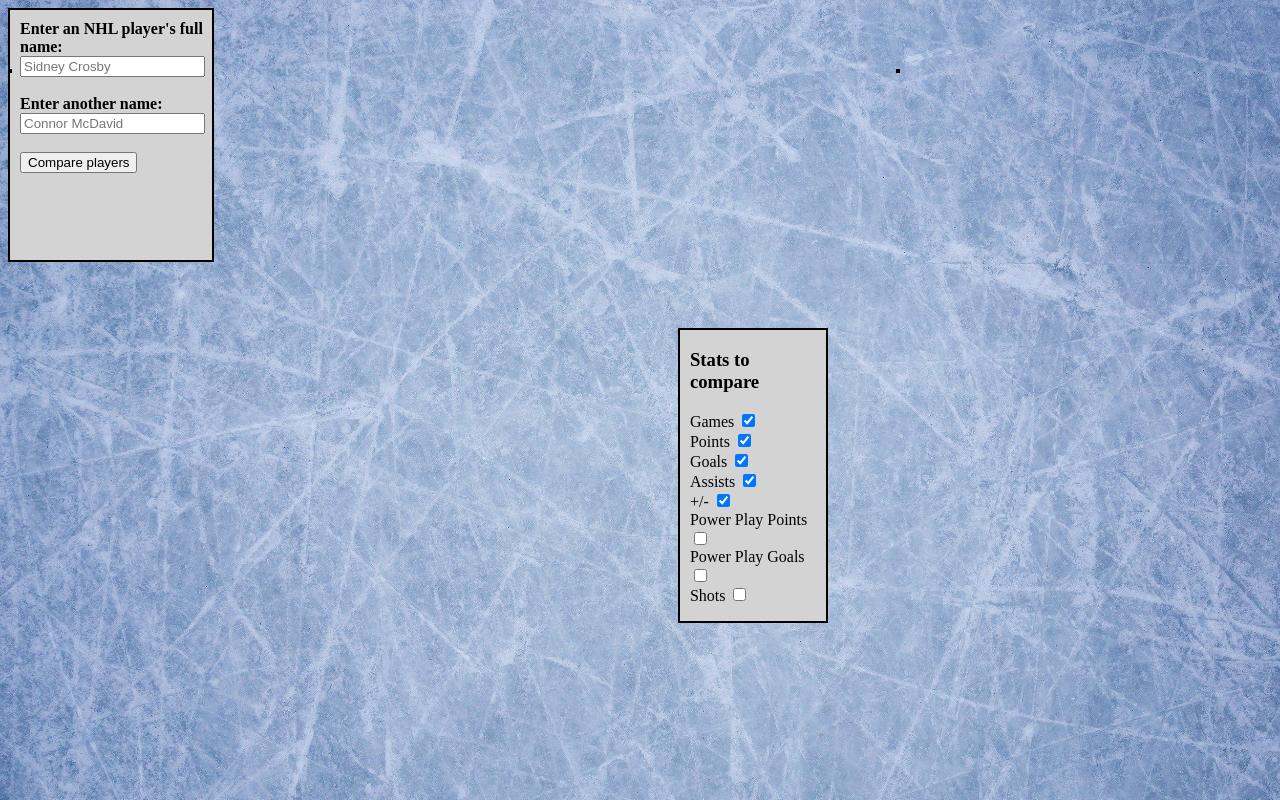
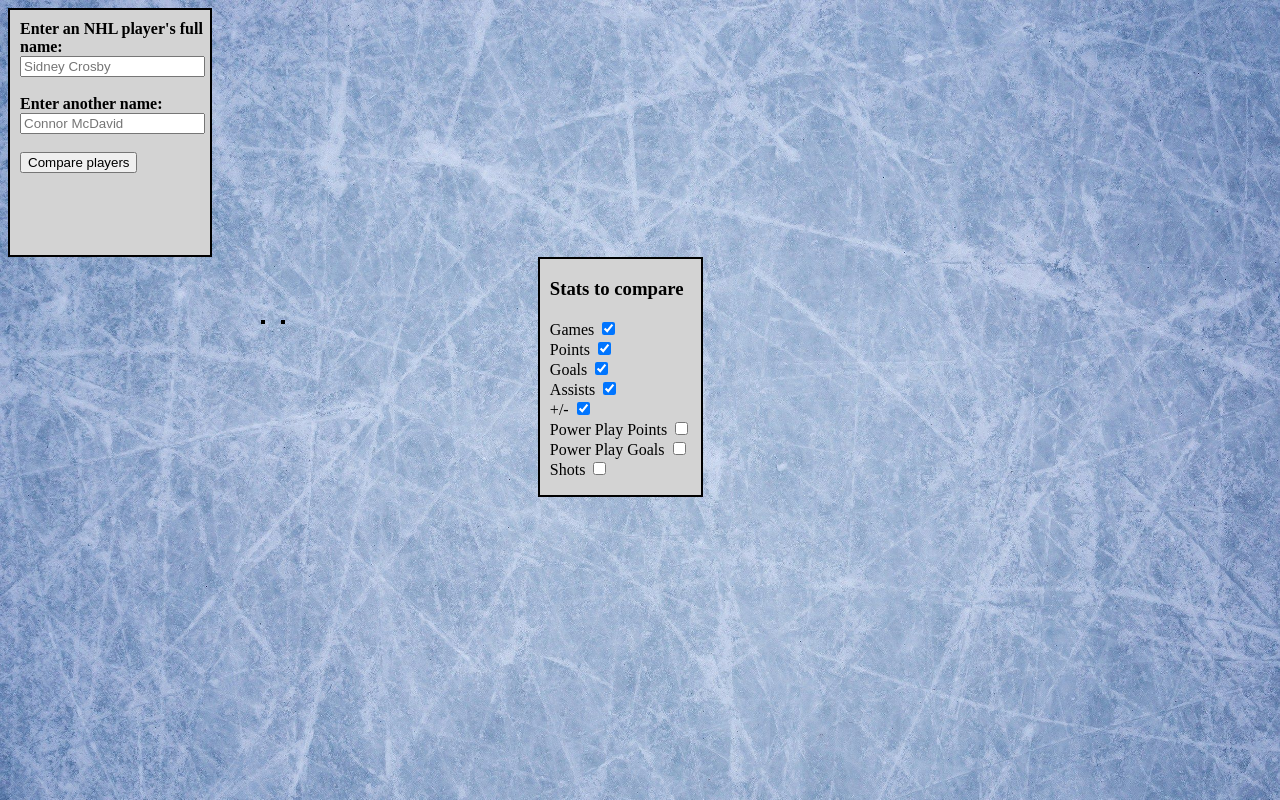
Before and after one commit to mylescpetersen/JS-NHL-Player-Compare-Tool, a plain HTML site: page Project2.html in a window 1280 px wide. Drawn offline with nearby package versions, Linux system fonts and the light colour scheme; files that its build step writes are made by us from their sources; files whose address does not match are found by name.

Commit message:
fixed css link

```diff
--- a/home.css
+++ b/home.css
@@ -1,3 +1,4 @@
+
 body {
     background-image: url("images/bg.jpg");
     background-size: cover;
@@ -10,76 +11,39 @@ body {
     width: 15%;
     padding-left: 10px;
     padding-top: 10px;
-    position: fixed;
 }
 
-/*#categories {*/
-/*    !*margin: auto;*!*/
-/*    margin: 0 10px 0 10px;*/
-/*    display: inline;*/
-/*    padding: 0 10% 0 10%;*/
-/*    !*background-color: lightgray;*!*/
-/*    !*border: 2px solid black;*!*/
-/*}*/
-
 #categories {
-    /*margin-right: 45%;*/
-    position: relative;
-    width: 10%;
-    top:40vh;
+    margin-right: 45%;
+    float: right;
     border: 2px solid black;
     padding-left: 10px;
     padding-right: 10px;
     background-color: lightgray;
-    margin-left: 50%;
-    margin-right: 40%;
-    left: 3%;
-
-
+    display: inline;
 }
 
 .playerBox {
-
+    display: inline;
     border: 2px solid black;
     background-color: lightgray;
     text-align: center;
-    /*margin-top: 5%;*/
-    /*top: 50px;*/
-    /*Change to:*/
-    /*display: inline;*/
-    margin-bottom: 5%;
-    margin-top: -5%;
+    margin-top: 5%;
 }
 
 #playerStats0 {
-    /*margin-left: 20%;*/
-    /*!*margin-top: 20%;*!*/
-    /*float: left;*/
-    /*!*display: inline;*!*/
-
-
-/*    test*/
-    top: 5px;
-    position: absolute;
-    /*margin-left: 20%;*/
+    margin-left: 20%;
+    /*margin-top: 20%;*/
     float: left;
-    margin-top: 5%;
-    /*display: inline;*/
-    /*margin-right: 30%;*/
-
-
+    display: inline;
 
 }
 
 #playerStats1 {
-    position: absolute;
-    /*margin-right: 20%;*/
+    margin-right: 20%;
     float: right;
+    display: inline;
     margin-top: 5%;
-    /*display: inline;*/
-    /*margin-left: 30%;*/
-    top: 5px;
-    left: 70%;
 
 }
 
```
